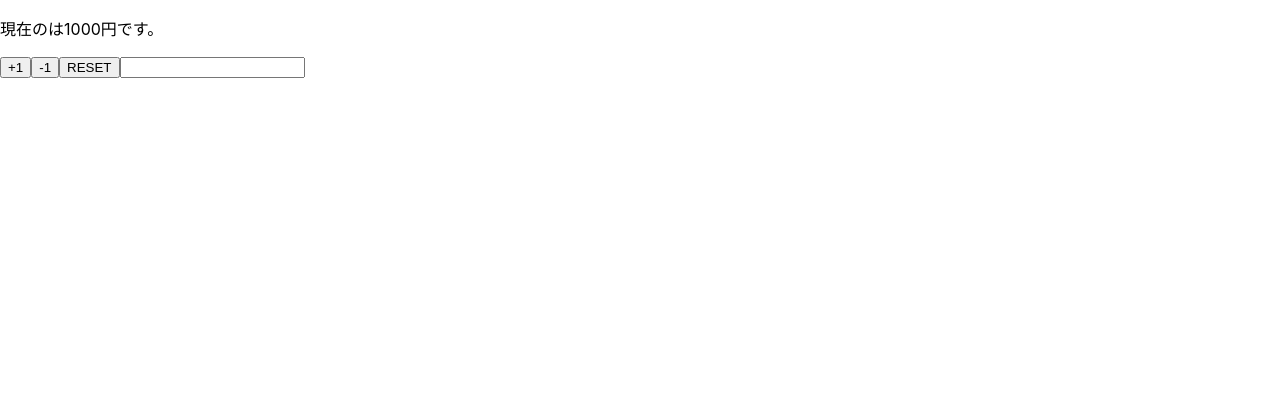
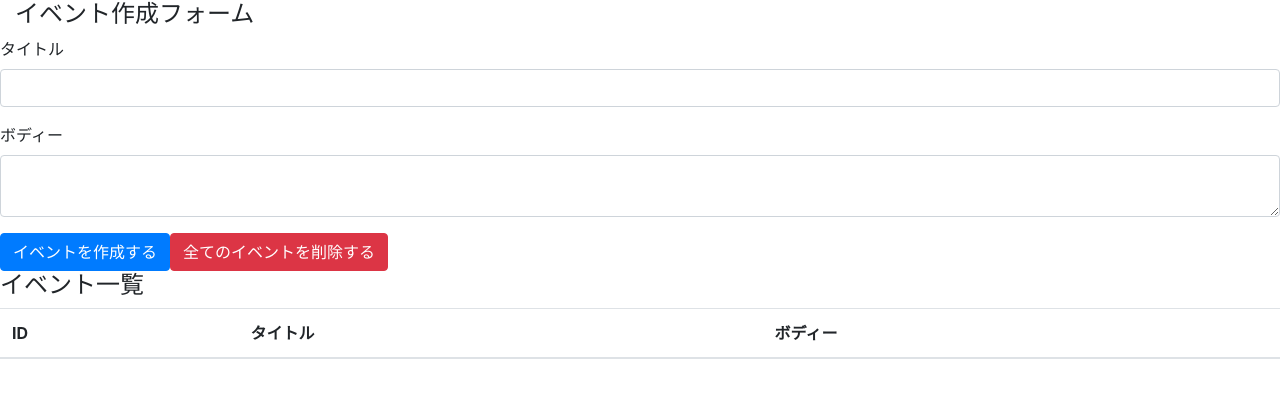
Before and after one commit to econron/reduxandhooksapp, a React (Create React App) app in the folder hooksandreduxapp/: page / in a window 1280 px wide. Shown: the top 398 px of the page. Built offline with nearby package versions, Linux system fonts and the light colour scheme.

Commit message:
デザインコミット
特になし

```diff
--- a/hooksandreduxapp/package.json
+++ b/hooksandreduxapp/package.json
@@ -6,6 +6,7 @@
     "@testing-library/jest-dom": "^5.11.4",
     "@testing-library/react": "^11.1.0",
     "@testing-library/user-event": "^12.1.10",
+    "bootstrap": "4.3.1",
     "react": "^17.0.2",
     "react-dom": "^17.0.2",
     "react-scripts": "4.0.3",
--- a/hooksandreduxapp/src/App.js
+++ /dev/null
@@ -1,33 +0,0 @@
-import React, { useEffect, useState } from 'react';
-
-const App = props => {
-  // 今更だが、初期値かしたpropsをstateに割り当てているだけ。
-  const [state, setState] = useState(props);
-  const { name, price } = state;
-
-  // 入門useEffect
-  useEffect(() => {console.log('this is called EveryTime'); });
-  // 空の配列を渡すと1回だけレンダー後に呼び出される。
-  useEffect(() => {console.log('this is called 1 time.')}, []);
-  useEffect(() => {console.log('this is called on changing input name')}, [name]);
-  useEffect(() => {console.log('this is called on changing price.')}, [price]);
-
-  return (
-  <>
-    <p>現在の{name}は{price}円です。</p>
-    <div>
-      <button onClick={() => setState({...state, price : price + 1})}>+1</button>
-      <button onClick={() => setState({...state, price : price - 1})}>-1</button>
-      <button onClick={() => setState(props)}>RESET</button>
-      <input value={name} onChange={e => setState({...state, name : e.target.value})} />
-    </div>
-  </>
-  );
-};
-
-App.defaultProps = {
-  name: '',
-  price: 1000
-};
-
-export default App;
--- /dev/null
+++ b/hooksandreduxapp/src/components/App.js
@@ -0,0 +1,41 @@
+import React, { useEffect, useState } from 'react';
+import 'bootstrap/dist/css/bootstrap.min.css';
+
+const App = () => {
+  // jsの予約後classと競合するのでclassNameとしてJSXに埋め込む。
+  return(
+      <>
+      <div className="container-fluid">
+          <h4>イベント作成フォーム</h4>
+      </div>
+      <form>
+          <div className="form-group">
+              <label htmlFor="formEventTitle">タイトル</label>
+              <input className="form-control" id="formEventTitle" />
+          </div>
+          <div className="form-group">
+              <label htmlFor="formEventBody">ボディー</label>
+              <textarea className="form-control" id="formEventBody" />
+          </div>
+          <button className="btn btn-primary">イベントを作成する</button>
+          <button className="btn btn-danger">全てのイベントを削除する</button>
+      </form>
+
+      <h4>イベント一覧</h4>
+      <table className="table table-hover">
+          <thead>
+              <tr>
+                  <th>ID</th>
+                  <th>タイトル</th>
+                  <th>ボディー</th>
+              </tr>
+          </thead>
+          <tbody>
+
+          </tbody>
+      </table>
+      </>
+  );
+};
+
+export default App;
--- a/hooksandreduxapp/src/index.js
+++ b/hooksandreduxapp/src/index.js
@@ -1,7 +1,7 @@
 import React from 'react';
 import ReactDOM from 'react-dom';
 import './index.css';
-import App from './App';
+import App from './components/App';
 import reportWebVitals from './reportWebVitals';
 
 ReactDOM.render(
```
Also changed, not shown: 1 other file (tests, documents, lock files or other folders).
